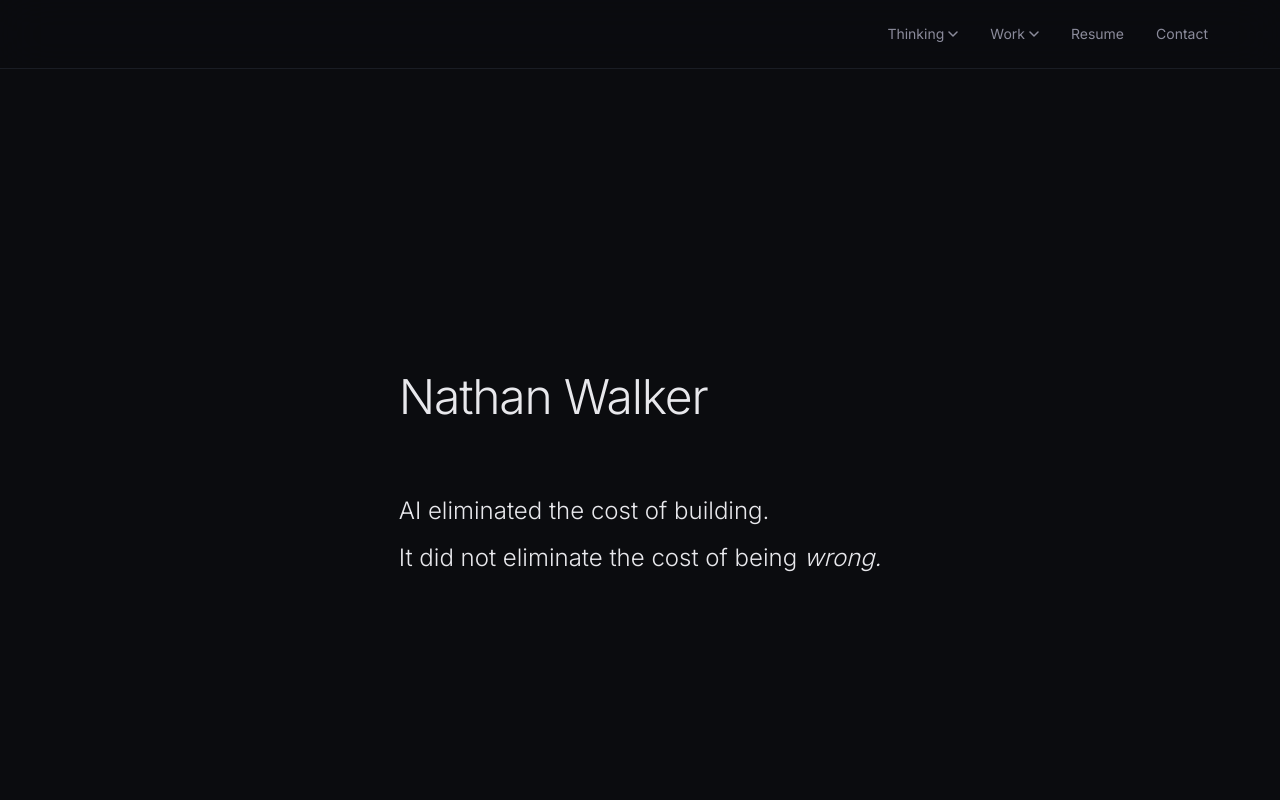
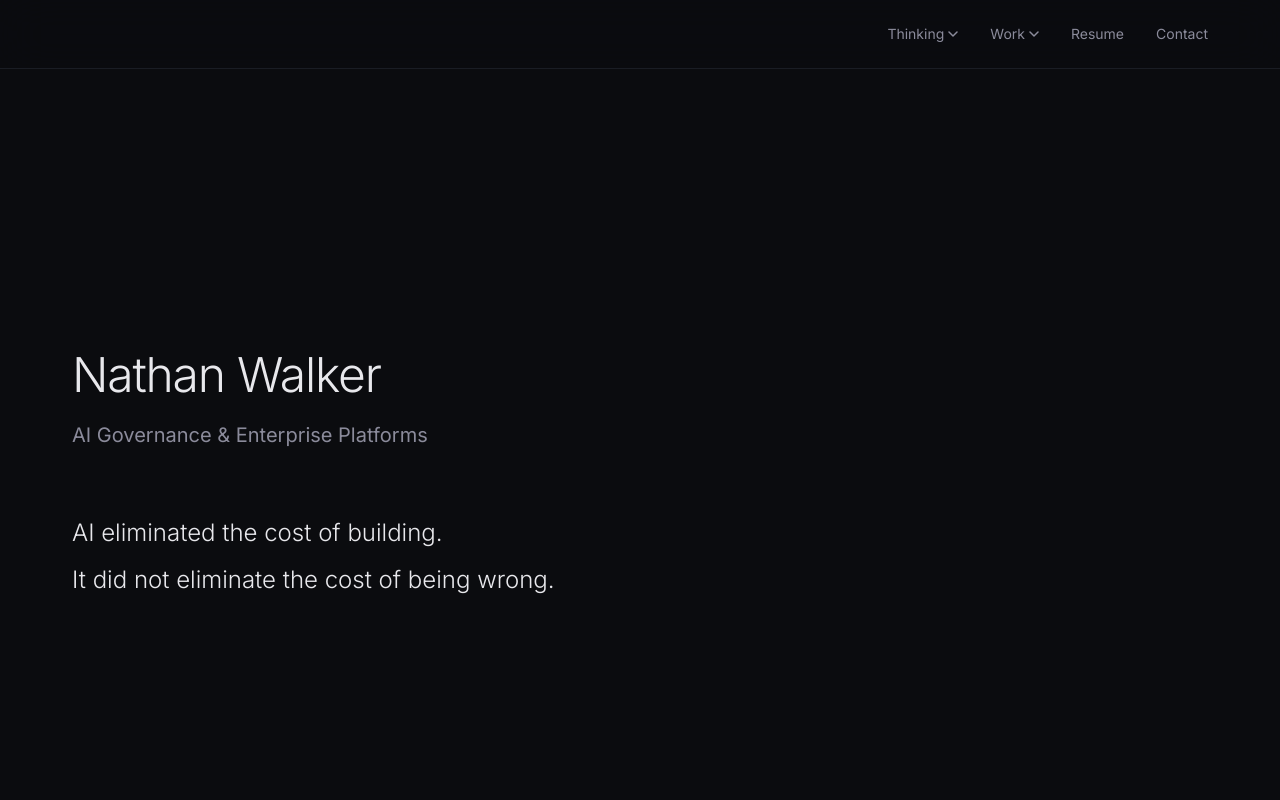
Before and after one commit to nwalker85/nwalker.cc, a Next.js app: page / in a window 1280 px wide. Shown: the top 800 px of the page. Built offline with nearby package versions, Linux system fonts and the light colour scheme.

Commit message:
feat: hero identity line, remove italic, left-align on desktop grid

```diff
--- a/src/components/sections/Hero.tsx
+++ b/src/components/sections/Hero.tsx
@@ -1,17 +1,22 @@
 export function Hero() {
   return (
     <section className="min-h-screen flex items-center relative">
-      <div className="max-w-[720px] mx-auto px-8">
-        <h1 className="text-[var(--text-primary)] text-4xl md:text-5xl font-light tracking-tight leading-tight mb-16">
+      <div className="max-w-[1200px] mx-auto px-8 w-full">
+        <div className="max-w-[720px]">
+          <h1 className="text-[var(--text-primary)] text-4xl md:text-5xl font-light tracking-tight leading-tight mb-4">
             Nathan Walker
           </h1>
+          <p className="text-[var(--text-secondary)] text-lg md:text-xl mb-16">
+            AI Governance &amp; Enterprise Platforms
+          </p>
           <div className="space-y-2">
             <p className="text-[var(--text-primary)] text-xl md:text-2xl font-light leading-relaxed">
               AI eliminated the cost of building.
             </p>
             <p className="text-[var(--text-primary)] text-xl md:text-2xl font-light leading-relaxed">
-            It did not eliminate the cost of being <em>wrong.</em>
+              It did not eliminate the cost of being wrong.
             </p>
+          </div>
         </div>
       </div>
       <div className="absolute bottom-12 left-1/2 -translate-x-1/2 text-[var(--text-muted)] text-sm tracking-widest">
```
Lines whose indentation alone changed are shown as unchanged.
